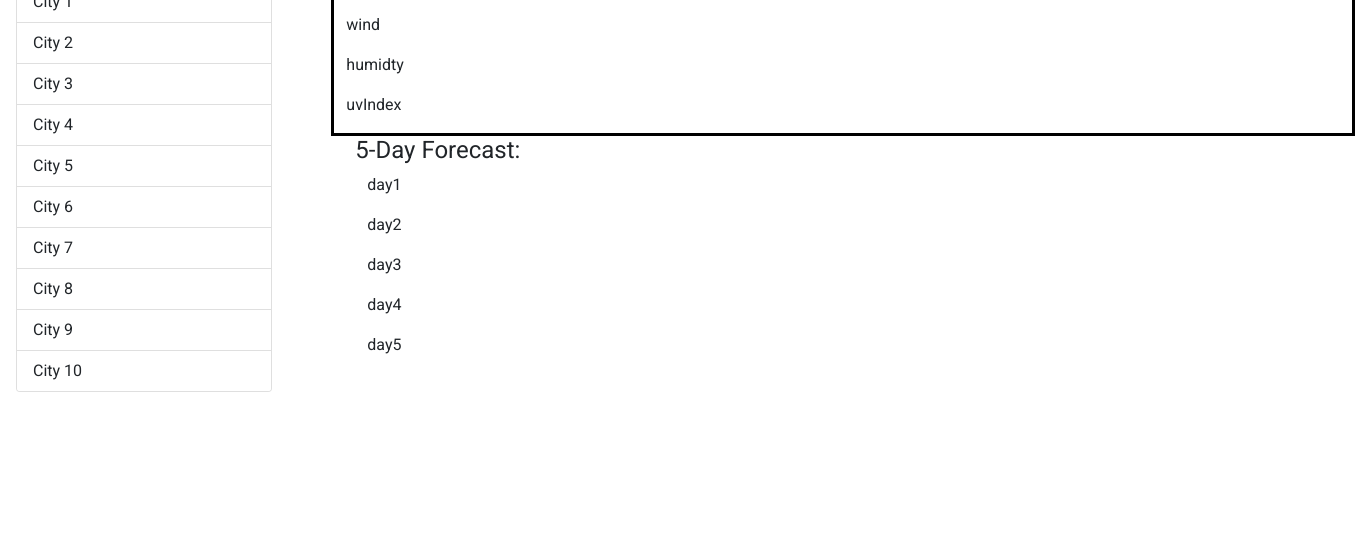
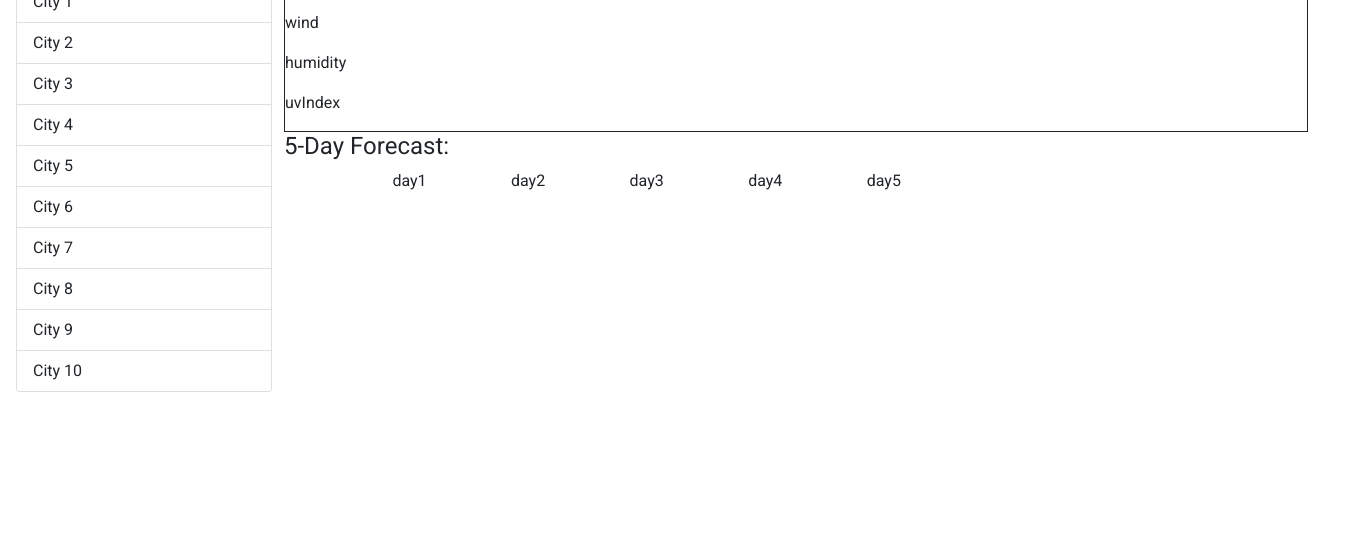
Before and after one commit to ctolnai/weather-dashboard, a plain HTML site: page index.html in a window 1280 px wide. Shown: the part 246-800 px from the top of the page, 1355 px wide, since content can reach past the window. Drawn offline with nearby package versions, Linux system fonts and the light colour scheme.

Commit message:
fixed flexbox for 5 day forecast

```diff
--- a/assets/css/style.css
+++ b/assets/css/style.css
@@ -20,3 +20,11 @@
 .currentCity{
     border: solid, black;
 }
+
+.fiveDay{
+    display: flex;
+    flex-direction: row;
+    flex-wrap: nowrap;
+    justify-content: space-evenly;
+    align-items: center;
+}
--- a/index.html
+++ b/index.html
@@ -33,8 +33,8 @@
 
 <body>
     <main>
-        <div class="container m-2 p-2">
-            <div class="row m-0">
+        <div class="container m-2 p-2 w-100">
+            <div class="row m-0 w-100">
                 <div class="card col-lg-4 p-0">
                     <h3 class="card-header">Recent Cities</h3>
                     <ul class="list-group list-group-flush">
@@ -50,23 +50,21 @@
                         <li class="list-group-item id='10'">City 10</li>
                     </ul>
                 </div>
-                <div class="container col-lg-8">
-                    <div class="row currentCity">
+                <div class="col-lg-8">
+                    <div class="currentCity border border-dark b-8">
                         <p id="city">city</p>
                         <p id="temp">temp</p>
                         <p id="wind">wind</p>
-                        <p id="humidity">humidty</p>
+                        <p id="humidity">humidity</p>
                         <p id="uvIndex">uvIndex</p>
                     </div>
-                    <div class="fiveDay p-0">
-                        <div class="container">
-                            <h4 class="row">5-Day Forecast:</h4>
-                            <p id="day1 col-lg-2">day1</p>
-                            <p id="day2 col-lg-2">day2</p>
-                            <p id="day3 col-lg-2">day3</p>
-                            <p id="day4 col-lg-2">day4</p>
-                            <p id="day5 col-lg-2">day5</p>
-                        </div>
+                    <h4>5-Day Forecast:</h4>
+                    <div class="container fiveDay">
+                            <div id="day1 col-lg-2">day1</div>
+                            <div id="day2 col-lg-2">day2</div>
+                            <div id="day3 col-lg-2">day3</div>
+                            <div id="day4 col-lg-2">day4</div>
+                            <div id="day5 col-lg-2">day5</div>
                     </div>
                 </div>
             </div>
```
